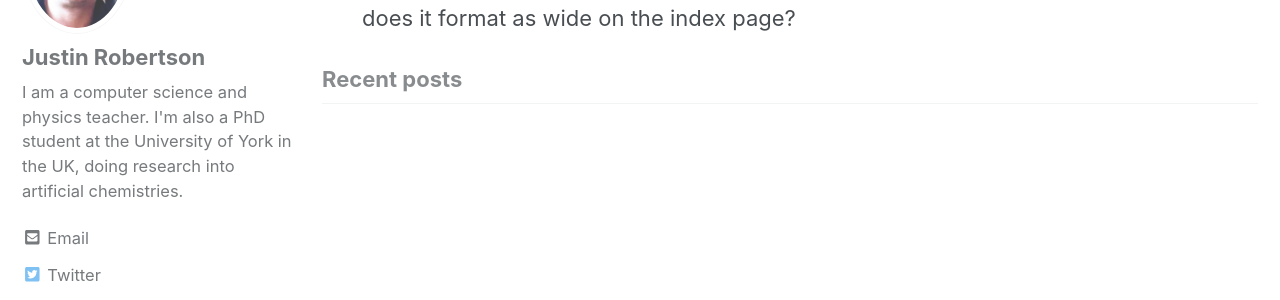
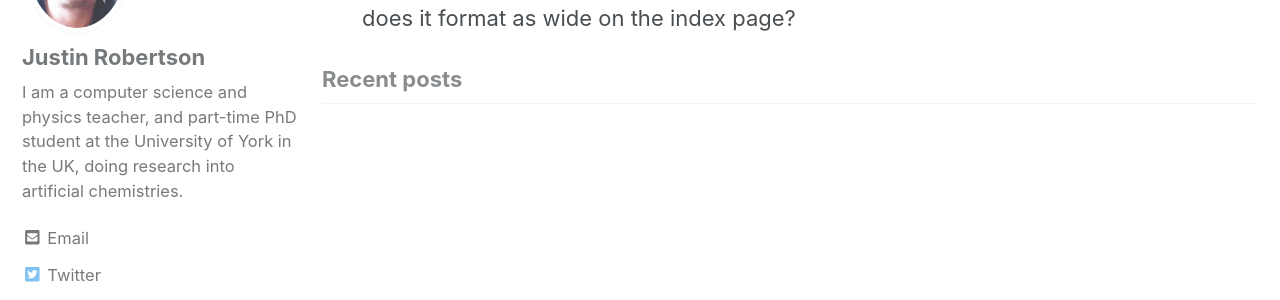
Before and after one commit to justinrobertson/justinrobertson.github.io, a Jekyll site: the page built from index.md, in a window 1280 px wide. Shown: the part 219-519 px from the top of the page. Built offline with Jekyll 4.4.1, drawn with Linux system fonts in a browser that asks for light colours; nearby versions of some CDN libraries.

Commit message:
Changed author info

```diff
--- a/_config.yml
+++ b/_config.yml
@@ -103,7 +103,7 @@
 author:
   name             : "Justin Robertson"
   avatar           : "images/jrface1.png"
-  bio              : "I am a computer science and physics teacher. I'm also a PhD student at the University of York in the UK, doing research into artificial chemistries. "
+  bio              : "I am a computer science and physics teacher, and part-time PhD student at the University of York in the UK, doing research into artificial chemistries. "
   # location         : ""
   email            :
   links:
```
